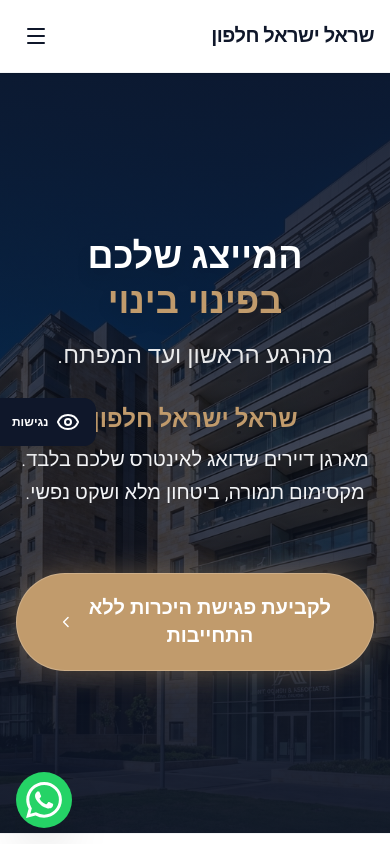
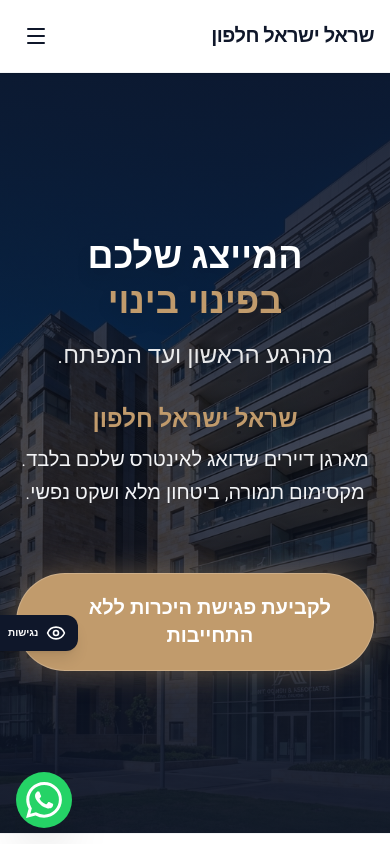
Before and after one commit to AmnonHalili/sarel, a React (Vite) app: page / in a window 390 px wide. Shown: the top 844 px of the page. Built offline with nearby package versions, Linux system fonts and the light colour scheme.

Commit message:
Update AccessibilityWidget button and position styles
Adjusted the widget's fixed position to be lower on small screens and restored to center on medium screens. Modified the toggle button's padding, icon, and text size for better responsiveness and consistency across devices.

```diff
--- a/src/components/AccessibilityWidget.jsx
+++ b/src/components/AccessibilityWidget.jsx
@@ -44,16 +44,16 @@ const AccessibilityWidget = () => {
     const toggleOpen = () => setIsOpen(!isOpen);
 
     return (
-        <div className="fixed top-1/2 left-0 z-[100] -translate-y-1/2 font-sans dir-rtl">
+        <div className="fixed top-[75%] md:top-1/2 left-0 z-[100] -translate-y-1/2 font-sans dir-rtl">
             {/* Toggle Button */}
             {!isOpen && (
                 <button
                     onClick={toggleOpen}
-                    className="bg-brand-text text-white p-3 pr-4 rounded-r-xl shadow-lg hover:bg-slate-800 transition-colors flex items-center gap-2 group"
+                    className="bg-brand-text text-white p-2 md:p-3 pr-3 md:pr-4 rounded-r-xl shadow-lg hover:bg-slate-800 transition-colors flex items-center gap-2 group"
                     aria-label="פתח תפריט נגישות"
                 >
-                    <Eye className="w-6 h-6 group-hover:scale-110 transition-transform" />
-                    <span className="text-xs font-bold">נגישות</span>
+                    <Eye className="w-5 h-5 md:w-6 md:h-6 group-hover:scale-110 transition-transform" />
+                    <span className="text-[10px] md:text-xs font-bold">נגישות</span>
                 </button>
             )}
 
```
